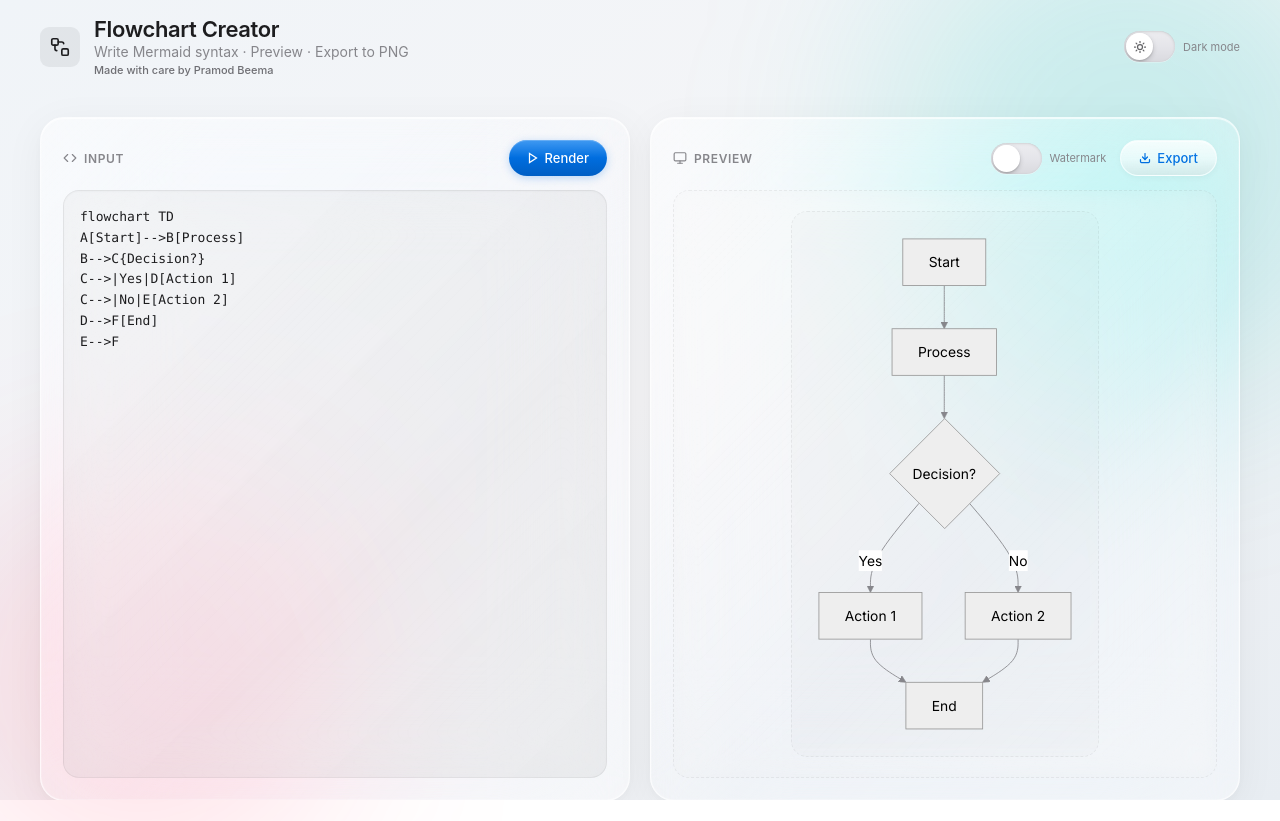
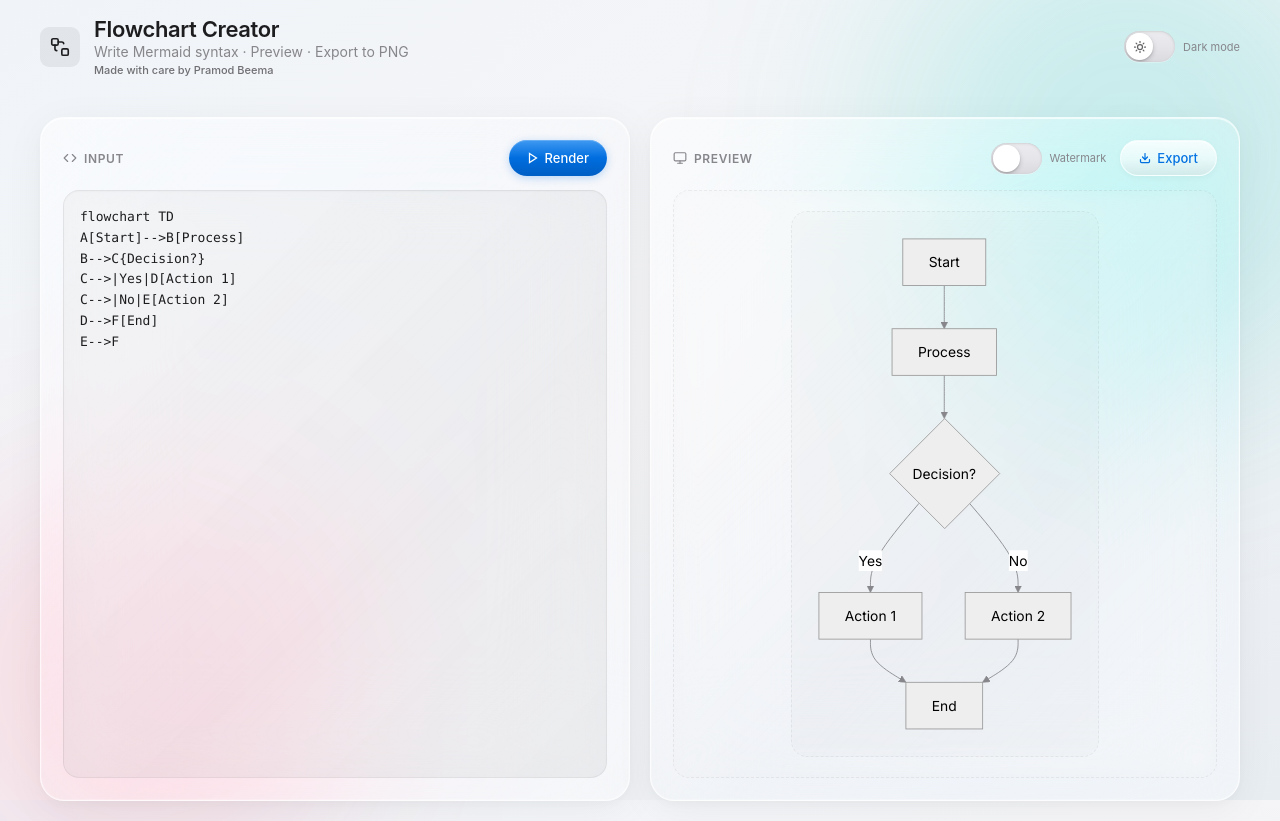
Before and after one commit to pramodbeema/flowchartpng, a React (Vite) app: page / in a window 1280 px wide. Before the commit the page ends 800 px from the top, so only its background shows below. Built offline with nearby package versions, Linux system fonts and the light colour scheme.

Commit message:
Add files via upload

```diff
--- a/src/App.css
+++ b/src/App.css
@@ -21,13 +21,12 @@ body {
 .app {
   position: relative;
   width: 100%;
-  /* svh = Small Viewport Height — fixed value, never recalculates during
-     touch gestures. The original dvh caused the white flash because it
-     continuously resized as the browser chrome animated in/out. */
-  height: 100svh;
-  overflow-x: hidden;
-  overflow-y: auto;
-  -webkit-overflow-scrolling: touch;
+  /* namesforwu pattern: min-height + dvh is safe — element only grows,
+     never shrinks below viewport. No scroll container created here,
+     body scrolls naturally. */
+  min-height: 100dvh;
+  overflow-x: clip; /* clip (not hidden!) — hidden creates an implicit
+     overflow-y:auto per CSS spec, which kills body-level scroll */
   overscroll-behavior: none;
   font-family: -apple-system, BlinkMacSystemFont, 'SF Pro Display', 'SF Pro Text', 'Inter', 'Helvetica Neue', sans-serif;
   color: #1d1d1f;
--- a/src/index.css
+++ b/src/index.css
@@ -25,13 +25,8 @@ html {
 }
 
 body {
-  /* svh = Small Viewport Height — stays fixed while browser chrome
-     animates in/out on touch. dvh recalculates continuously, which
-     causes the white flash at the bottom when touching the screen. */
-  min-height: 100svh;
+  min-height: 100dvh;
   overscroll-behavior: none;
-  /* Extend background colour behind the home indicator bar (gesture nav).
-     viewport-fit=cover lets us reach that area; this fills it. */
   padding-bottom: env(safe-area-inset-bottom);
 }
 
```
